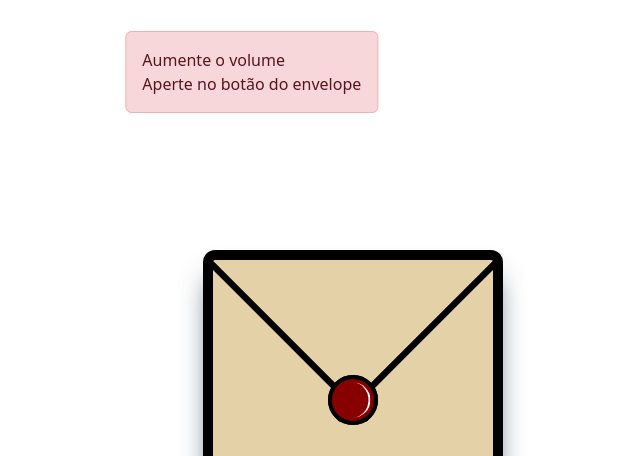
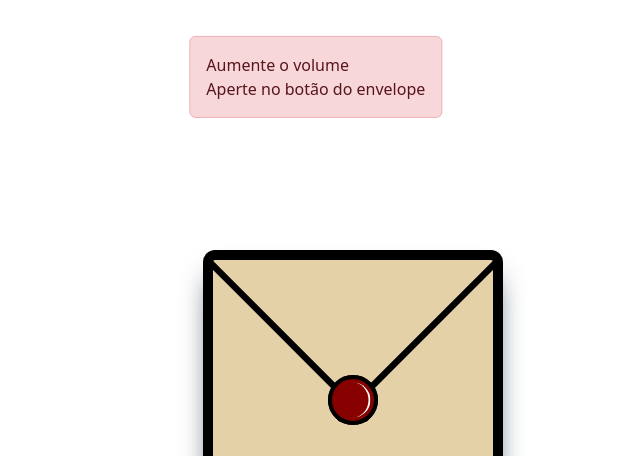
Before and after one commit to LuizDelio/projetoju, a plain HTML site: page index.html in a window 1280 px wide. Shown: the top 456 px of the page, without its empty margins (287-927 px from the left). Drawn offline with nearby package versions, Linux system fonts and the light colour scheme; a web font is replaced by a local one.

Commit message:
Adjust positioning of #avisoEnv element

```diff
--- a/style.css
+++ b/style.css
@@ -116,8 +116,8 @@
 #avisoEnv{
     position: absolute;
     top: 10%;
-    left: 50%;
-    transform: translate(-90%, -50%);
+    left: 55%;
+    transform: translate(-90%, -45%);
     align-items: center;
 }
 @keyframes spin {
```
